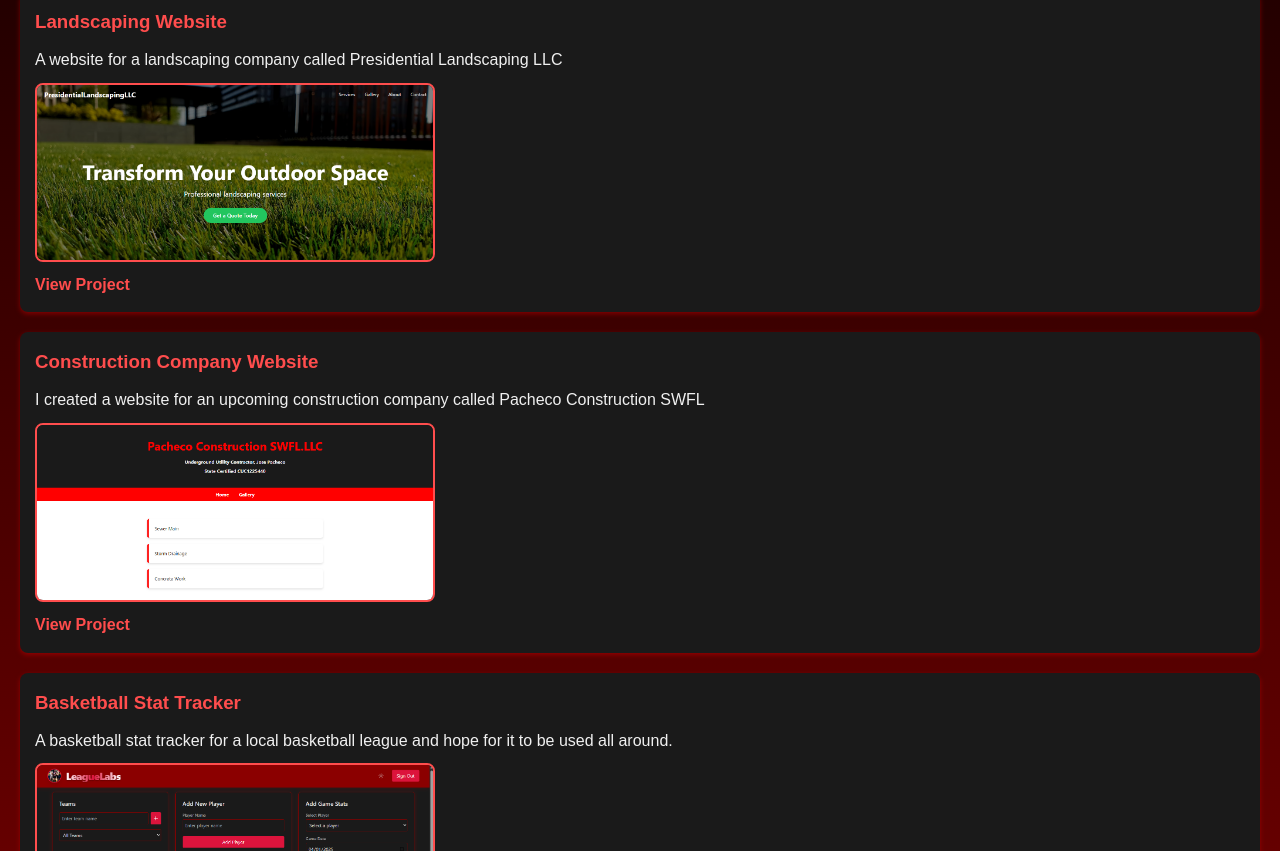
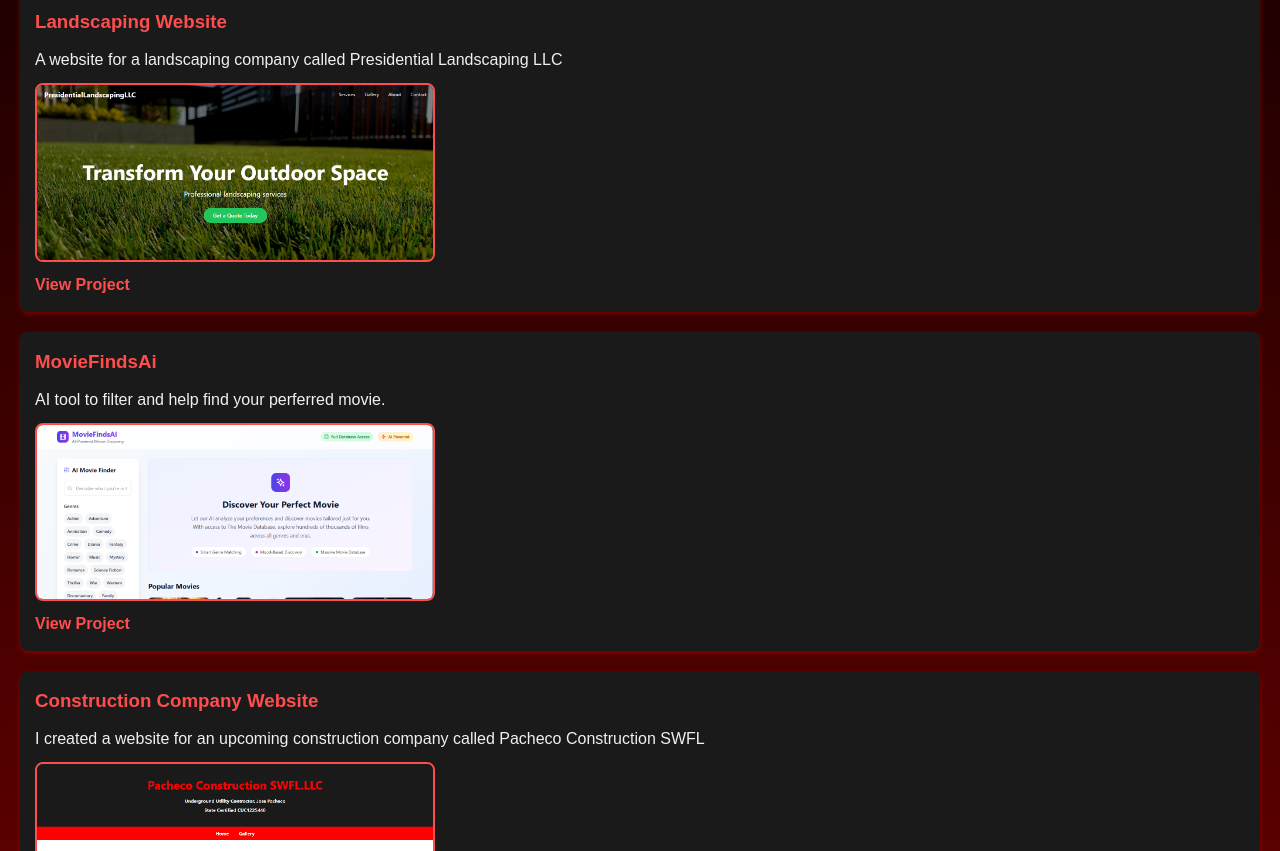
Before and after one commit to NikolasPacheco/portfolio, a plain HTML site: page index.html in a window 1280 px wide. Shown: the part 467-1318 px from the top of the page. Drawn offline with Linux system fonts and the light colour scheme.

Commit message:
Update in index, added new page to portfolio

```diff
--- a/index.html
+++ b/index.html
@@ -32,6 +32,12 @@
       <img src="images/pll.png" class="project-thumbnail"/>
       <a href="https://presidentiallandscapingllc.com/">View Project</a>
     </div>
+    <div class="project-card">
+        <h3>MovieFindsAi</h3>
+        <p>AI tool to filter and help find your perferred movie.</p>
+        <img src="images/moviefindsai.png" class="project-thumbnail"/>
+        <a href="https://moviefindsai.netlify.app/">View Project</a>
+      </div>
     <div class="project-card">
       <h3>Construction Company Website</h3>
       <p>I created a website for an upcoming construction company called Pacheco Construction SWFL</p>
```
Also changed, not shown: images/moviefindsai.png (added).
